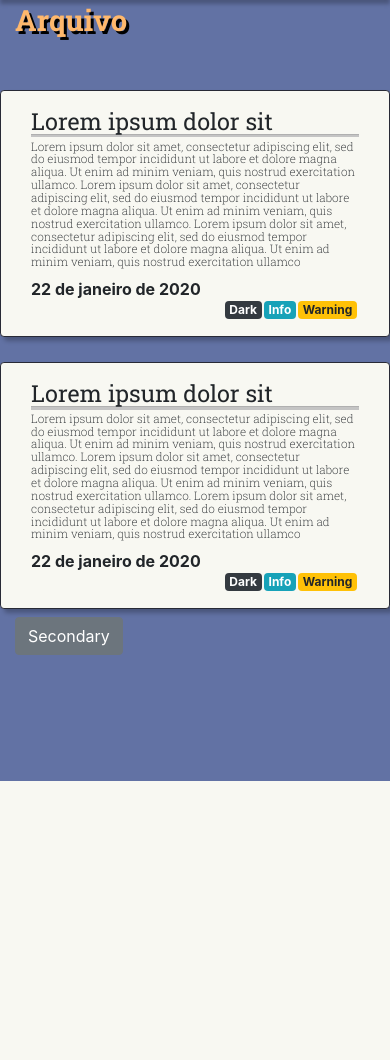
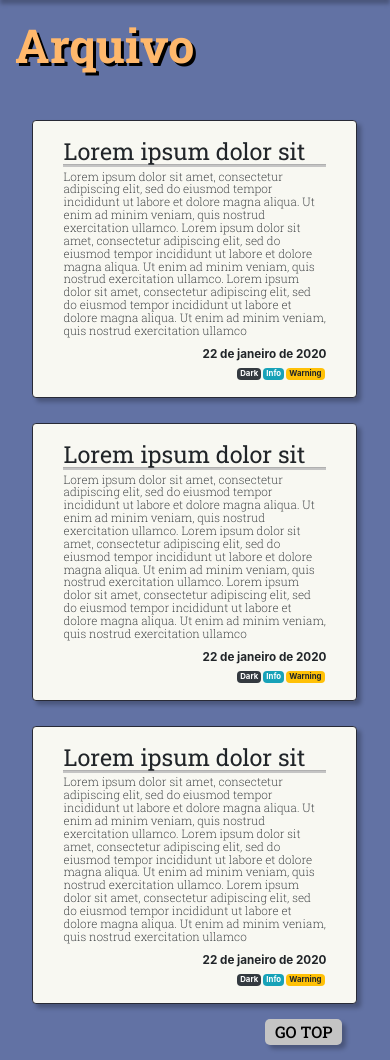
Before and after one commit to dsicari/dsicari, a PHP site: page /archive.php in a window 390 px wide. Shown: the part 63-1123 px from the top of the page. Before the commit the page ends 844 px from the top, so only its background shows below. Run offline with PHP 8.4, Linux system fonts and the light colour scheme.

Commit message:
archive and about mobile

```diff
--- a/archive.php
+++ b/archive.php
@@ -18,9 +18,9 @@
             </div>
 
             <!-- ARQUIVO -->
-            <div class="row">
-                <div class="col-lg-1"></div>
-                <div class="col-lg-10 content">
+            <div id="apresentacao" class="row">
+                <div class="col-1"></div>
+                <div class="col-10 content">
                     <div class="container-fluid presentation-box">
                         <div class="row">
                             <div class="col-md-12">
@@ -30,8 +30,8 @@
                             </div>
                         </div>
                         <div class="row mt-2">
-                            <div class="col-md-4">
-                                <b>22 de janeiro de 2020</b>
+                            <div class="col-md-4 date-archive">
+                                <span><b>22 de janeiro de 2020</b></span>
                             </div>
                             <div class="col-md-8 badges">
                                 <span class="badge badge-warning">Warning</span>
@@ -41,13 +41,13 @@
                         </div>
                     </div>
                 </div>
-                <div class="col-lg-1"></div>
+                <div class="col-1"></div>
             </div>
 
             <!-- ARQUIVO -->
-            <div class="row">
-                <div class="col-lg-1"></div>
-                <div class="col-lg-10 content">
+            <div id="apresentacao" class="row">
+                <div class="col-1"></div>
+                <div class="col-10 content">
                     <div class="container-fluid presentation-box">
                         <div class="row">
                             <div class="col-md-12">
@@ -57,8 +57,8 @@
                             </div>
                         </div>
                         <div class="row mt-2">
-                            <div class="col-md-4">
-                                <b>22 de janeiro de 2020</b>
+                            <div class="col-md-4 date-archive">
+                                <span><b>22 de janeiro de 2020</b></span>
                             </div>
                             <div class="col-md-8 badges">
                                 <span class="badge badge-warning">Warning</span>
@@ -68,22 +68,40 @@
                         </div>
                     </div>
                 </div>
-                <div class="col-lg-1"></div>
+                <div class="col-1"></div>
+            </div>
+
+            <!-- ARQUIVO -->
+            <div id="apresentacao" class="row">
+                <div class="col-1"></div>
+                <div class="col-10 content">
+                    <div class="container-fluid presentation-box">
+                        <div class="row">
+                            <div class="col-md-12">
+                                <span class="title">Lorem ipsum dolor sit</span>
+                                <hr>
+                                <span class="subtitle">Lorem ipsum dolor sit amet, consectetur adipiscing elit, sed do eiusmod tempor incididunt ut labore et dolore magna aliqua. Ut enim ad minim veniam, quis nostrud exercitation ullamco. Lorem ipsum dolor sit amet, consectetur adipiscing elit, sed do eiusmod tempor incididunt ut labore et dolore magna aliqua. Ut enim ad minim veniam, quis nostrud exercitation ullamco. Lorem ipsum dolor sit amet, consectetur adipiscing elit, sed do eiusmod tempor incididunt ut labore et dolore magna aliqua. Ut enim ad minim veniam, quis nostrud exercitation ullamco</span>
+                            </div>
+                        </div>
+                        <div class="row mt-2">
+                            <div class="col-md-4 date-archive">
+                                <span><b>22 de janeiro de 2020</b></span>
+                            </div>
+                            <div class="col-md-8 badges">
+                                <span class="badge badge-warning">Warning</span>
+                                <span class="badge badge-info">Info</span>
+                                <span class="badge badge-dark">Dark</span>
+                            </div>
+                        </div>
+                    </div>
+                </div>
+                <div class="col-1"></div>
             </div>
 
         </div>
     </body>
 
-    <div class="row mt-2 mb-2">
-        <div class="container-fluid">
-            <div class="col-md-1"></div>
-            <div class="col-md-12">
-                <button type="button" class="btn btn-secondary">Secondary</button>
-            </div>
-            <div class="col-md-1"></div>
-        </div>
-    </div>
-
+    <?php include_once("widgets/go_top_button.php") ?>
     <?php include_once("templates/footer.php"); ?>
 
 </html>
--- a/assets/css/archive.css
+++ b/assets/css/archive.css
@@ -21,3 +21,27 @@
     float: right;
     margin-right: 0.5vw;
 }
+
+@media only screen and (max-width: 800px) {
+    .title-cover-home{
+        margin-top: 5%;
+        line-height: 1.1;
+        font-size: 12vw;
+    }
+
+    .date-archive{
+        font-size: 3vw;
+        text-align: right;
+    }
+
+    .badge{
+        font-size: 2vw;
+        float: right;
+        margin-right: 0.5vw;
+    }
+
+    .badges{
+        margin-top: 5px;
+    }
+
+}
--- a/projects.php
+++ b/projects.php
@@ -60,6 +60,7 @@
         </div>
     </body>
 
+    <?php include_once("widgets/go_top_button.php") ?>
     <?php include_once("templates/footer.php"); ?>
 
 </html>
```
